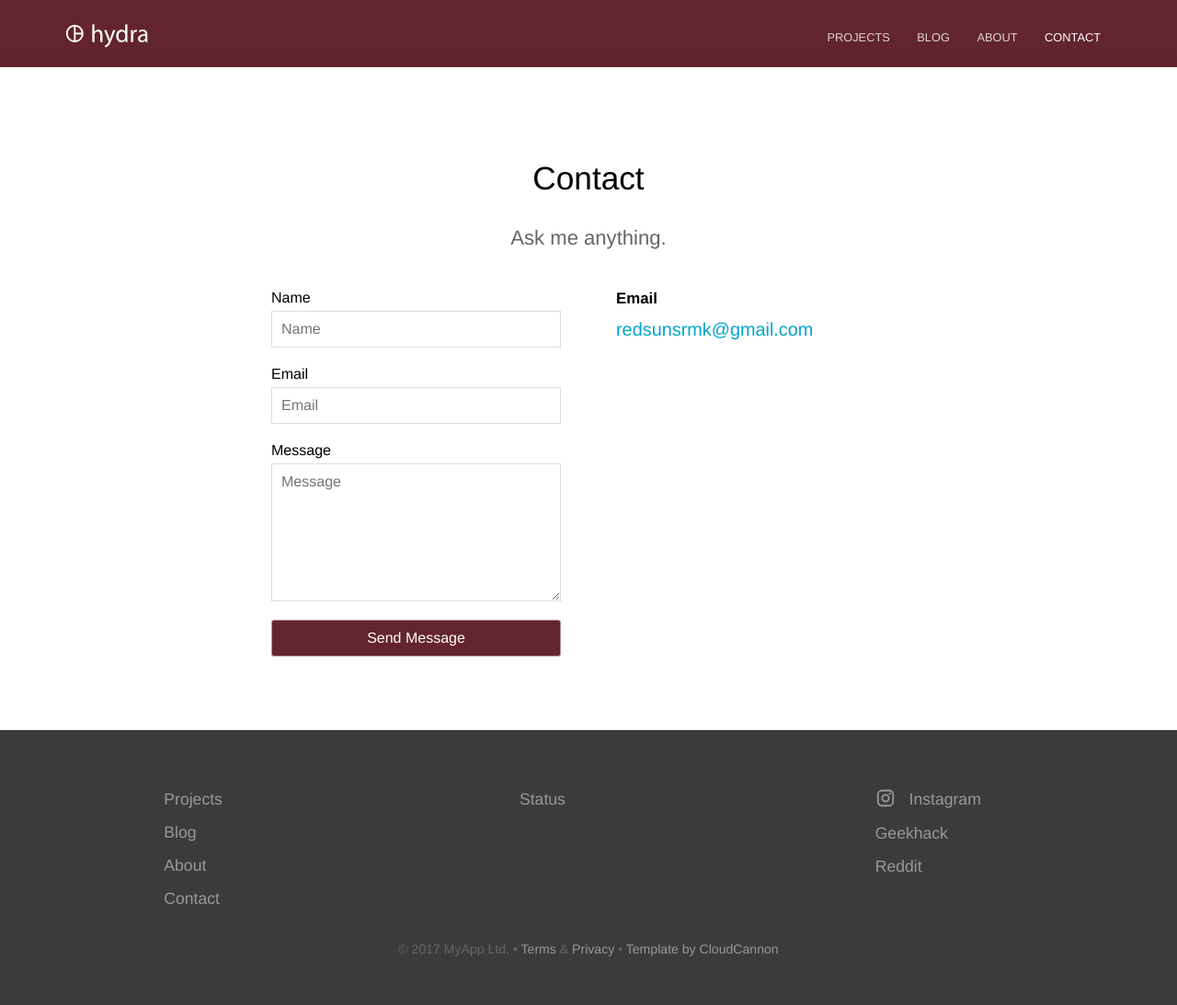
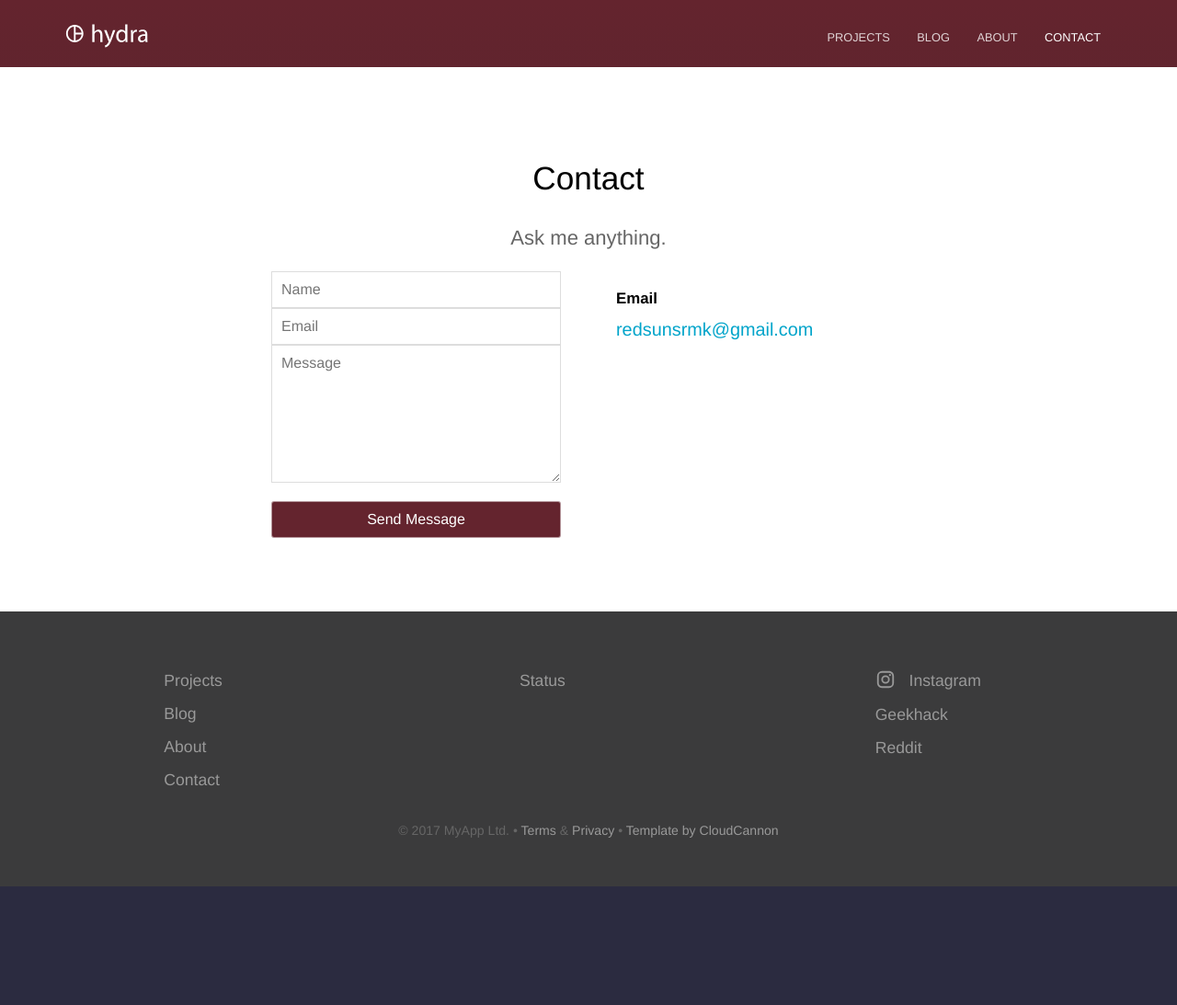
Before and after one commit to RedSunsRMK/redsunsrmk.github.io, a Jekyll site: the page built from contact.html, in a window 1280 px wide. Shown: the whole page at 92% size. Built offline with Jekyll 4.4.1, drawn with Linux system fonts in a browser that asks for light colours; after the commit the page ends 964 px from its top, so only the background shows below that.

Commit message:
Update contact.html

```diff
--- a/contact.html
+++ b/contact.html
@@ -14,14 +14,8 @@ map:
 	<form action="{{ site.baseurl }}/contact-success/" method="post" class="contact-form">
 		<input type="hidden" name="_to" value="redsunsrmk@gmail.com" />
 		<input type="text" name="_gotcha" style="display: none;">
-
-		<label for="name">Name</label>
 		<input type="text" name="name" id="name" placeholder="Name" />
-
-		<label for="email">Email</label>
 		<input type="email" name="email" id="email" placeholder="Email" required />
-
-		<label for="message">Message</label>
 		<textarea name="message" id="message" placeholder="Message"></textarea>
 
 		<input type="submit" value="Send Message" />
```
